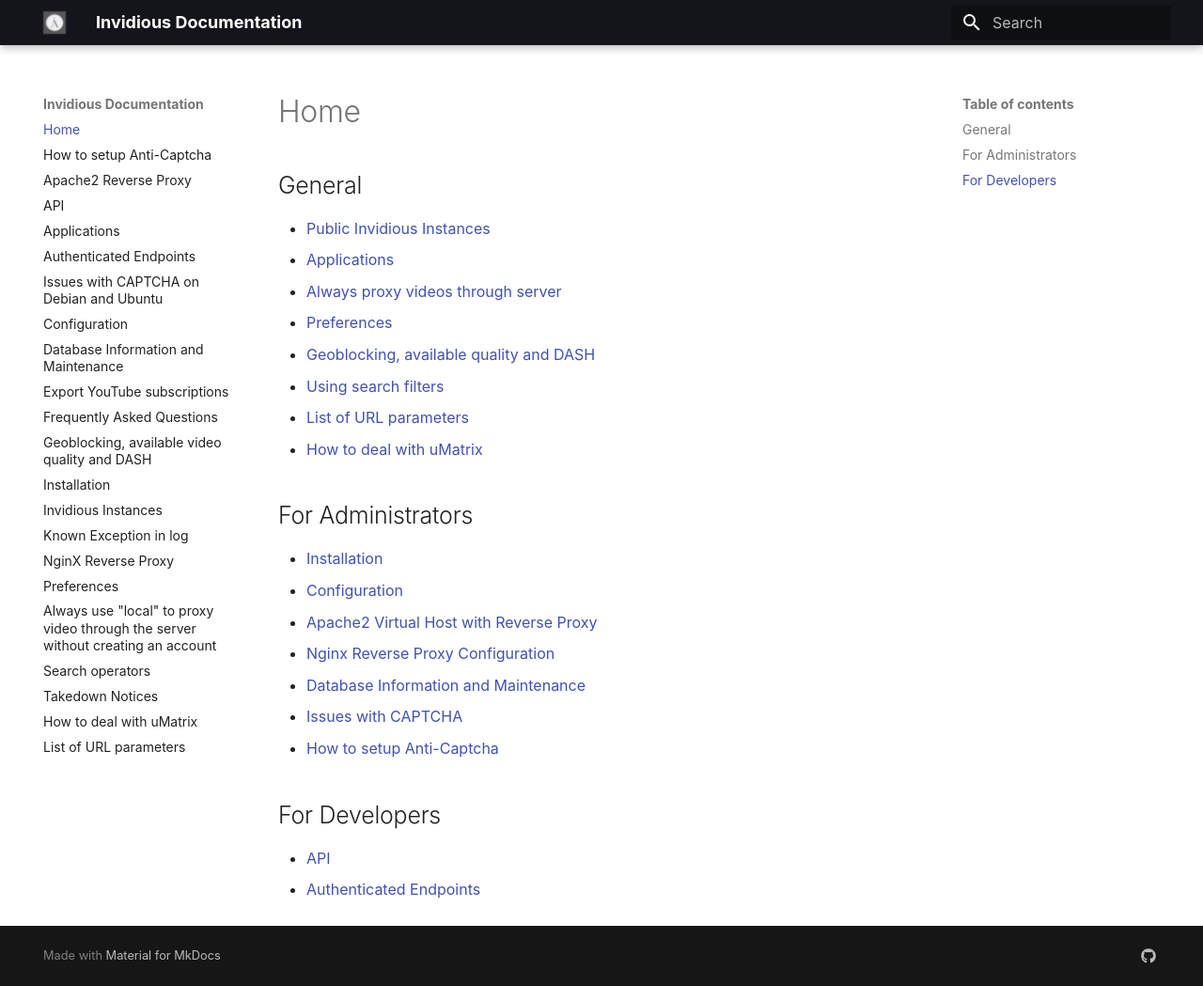
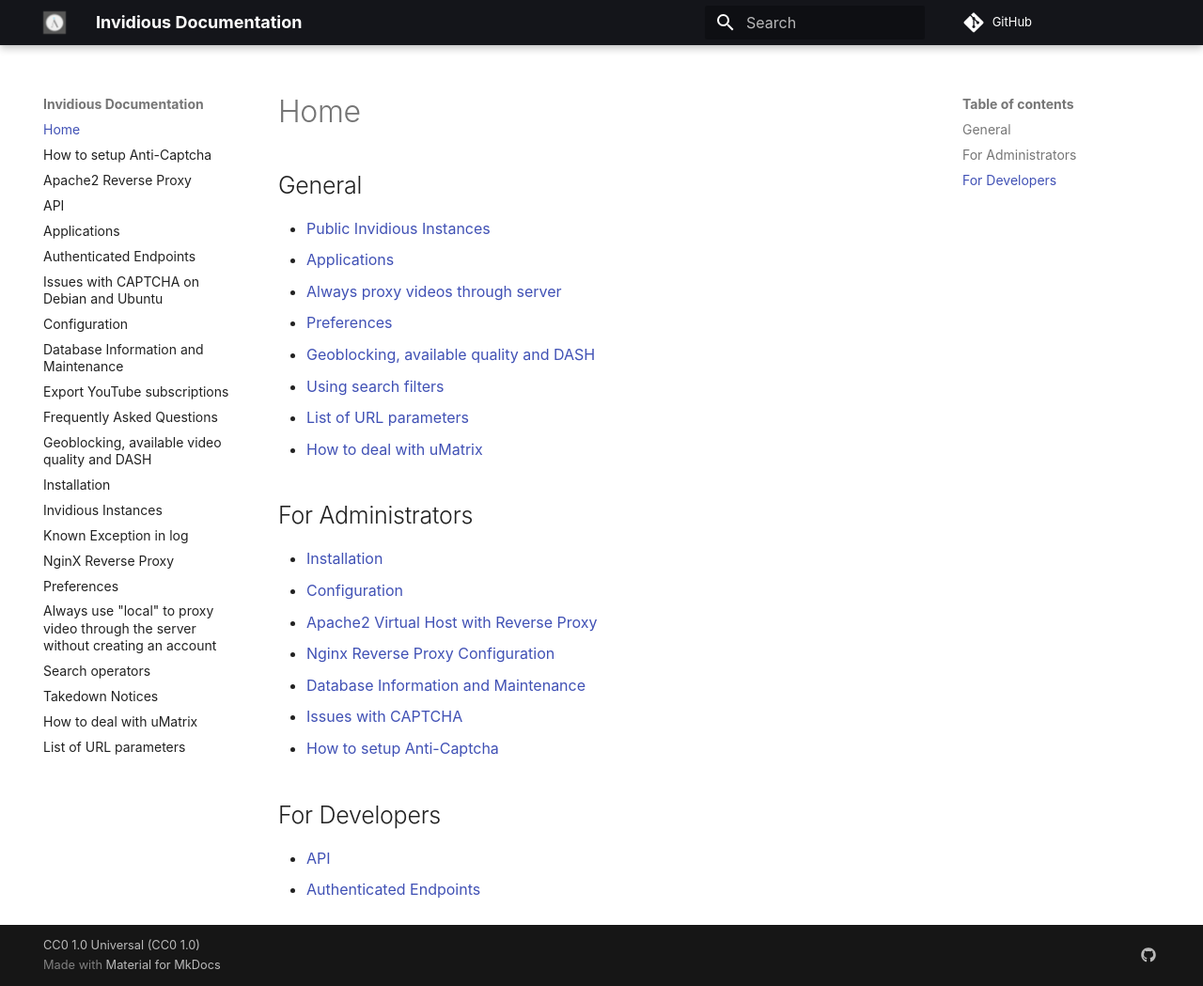
Before and after one commit to iv-org/documentation, an MkDocs documentation site: the page built from docs/index.md, in a window 1280 px wide and 1049 px high. Shown: the whole window at 94% size. Built offline with MkDocs 1.6.1 and Material for MkDocs 9.7.7, drawn with Linux system fonts in a browser that asks for light colours; comment, search, counter and statistics services are not loaded.

Commit message:
Add repo_url and copyright to mkdocs.yml

```diff
--- a/mkdocs.yml
+++ b/mkdocs.yml
@@ -1,8 +1,11 @@
 site_name: Invidious Documentation
 site_url: https://docs.invidious.io/
+repo_url: https://github.com/iv-org/documentation
 site_author: The Invidious project.
 site_description: >-
   The official Invidious documentation
+copyright: CC0 1.0 Universal (CC0 1.0)
+
 theme:
   name: material
   font: false
@@ -14,6 +17,7 @@
     - navigation.tracking # https://squidfunk.github.io/mkdocs-material/setup/setting-up-navigation/#anchor-tracking
     - navigation.expand # https://squidfunk.github.io/mkdocs-material/setup/setting-up-navigation/#navigation-expansion
     - navigation.top # https://squidfunk.github.io/mkdocs-material/setup/setting-up-navigation/#back-to-top-button
+
 extra:
   social:
     - icon: fontawesome/brands/github
```
